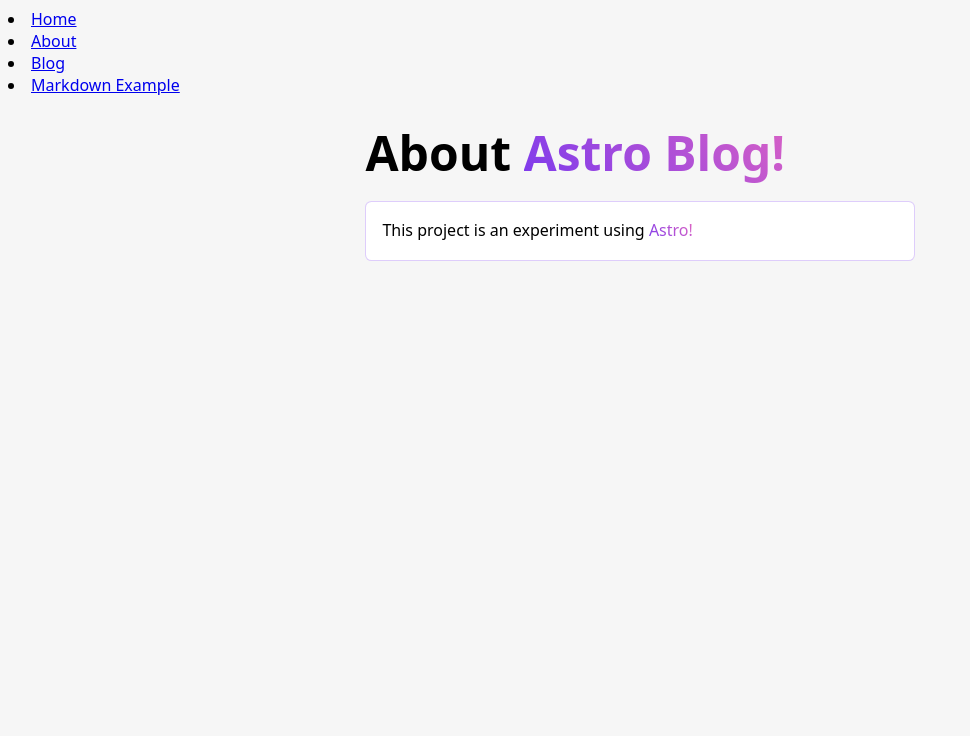
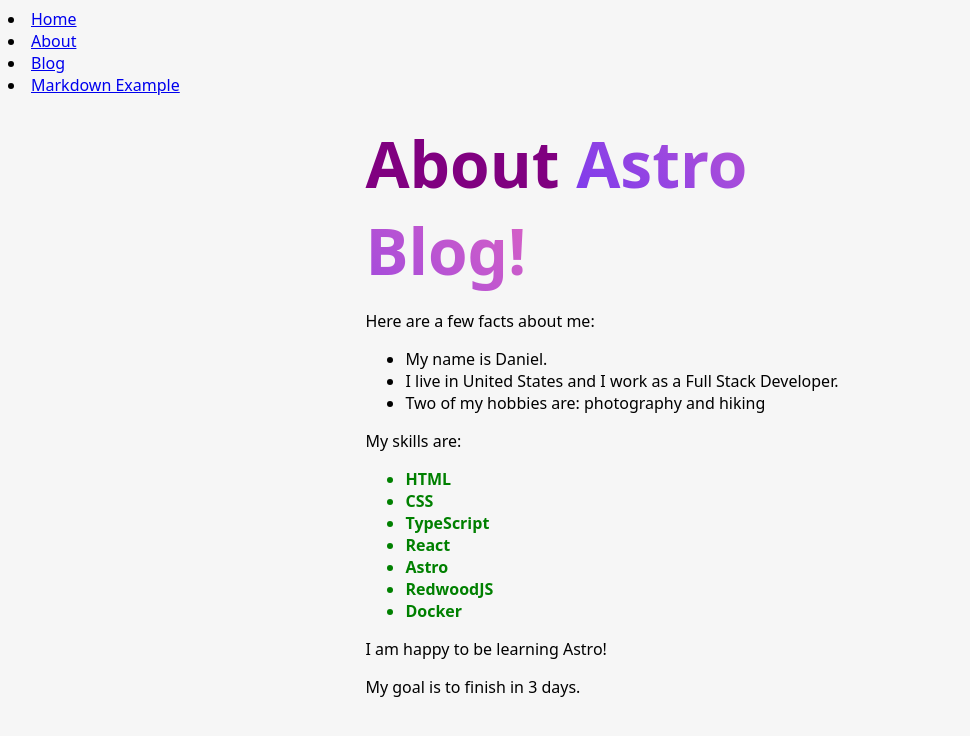
Before and after one commit to daniel1dolan/astro-blog, an Astro site: page /about in a window 1280 px wide. Shown: the whole page, without its empty margins (0-970 px from the left). Built offline with nearby package versions, Linux system fonts and the light colour scheme; Astro itself is replaced by a stand-in of ours.

Commit message:
feat: make about dynamic

```diff
--- a/src/pages/about.astro
+++ b/src/pages/about.astro
@@ -1,27 +1,61 @@
 ---
 import Layout from '../layouts/Layout.astro';
+
+const identity = {
+  firstName: "Daniel",
+  country: "United States",
+  occupation: "Full Stack Developer",
+  hobbies: ["photography", "hiking", "reading"],
+};
+
+const skills = ["HTML", "CSS", "TypeScript", "React", "Astro", "RedwoodJS", "Docker"];
+
+const happy = true;
+const finished = false;
+const goal = 3;
+
+const skillColor = "green";
 ---
 
-<Layout title="Astro Blog.">
+<Layout title="About Me.">
 	<main>
 		<h1>About <span class="text-gradient">Astro Blog!</span></h1>
-		<p class="instructions">
-			This project is an experiment using <span class="text-gradient">Astro!</span>
-		</p>
+		<p>Here are a few facts about me:</p>
+		<ul>
+		<li>My name is {identity.firstName}.</li>
+		<li>I live in {identity.country} and I work as a {identity.occupation}.</li>
+		{identity.hobbies.length >= 2 &&
+			<li>Two of my hobbies are: {identity.hobbies[0]} and {identity.hobbies[1]}</li>
+		}
+		</ul>
+		<p>My skills are:</p>
+		<ul>
+		{skills.map((skill) => <li class="skill">{skill}</li>)}
+		</ul>
+		{happy && <p>I am happy to be learning Astro!</p>}
+
+		{finished && <p>I finished this tutorial!</p>}
+
+		{goal === 3 ? <p>My goal is to finish in 3 days.</p> : <p>My goal is not 3 days.</p>}
 	</main>
 </Layout>
 
-<style>
+<style define:vars={{skillColor}}>
 	main {
 		margin: auto;
 		padding: 1.5rem;
 		max-width: 60ch;
 	}
 	h1 {
-		font-size: 3rem;
+		font-size: 4rem;
 		font-weight: 800;
 		margin: 0;
+		color: purple;
 	}
+	.skill {
+		color: var(--skillColor);
+		font-weight: bold;
+ 	}
 	.text-gradient {
 		background-image: var(--accent-gradient);
 		-webkit-background-clip: text;
--- a/src/pages/blog.astro
+++ b/src/pages/blog.astro
@@ -3,7 +3,7 @@
 import Card from '../components/Card.astro';
 ---
 
-<Layout title="Astro Blog.">
+<Layout title="Astro Blog List.">
 	<main>
 		<h1>This is <span class="text-gradient">Astro Blog!</span></h1>
 		<p class="instructions">
```
